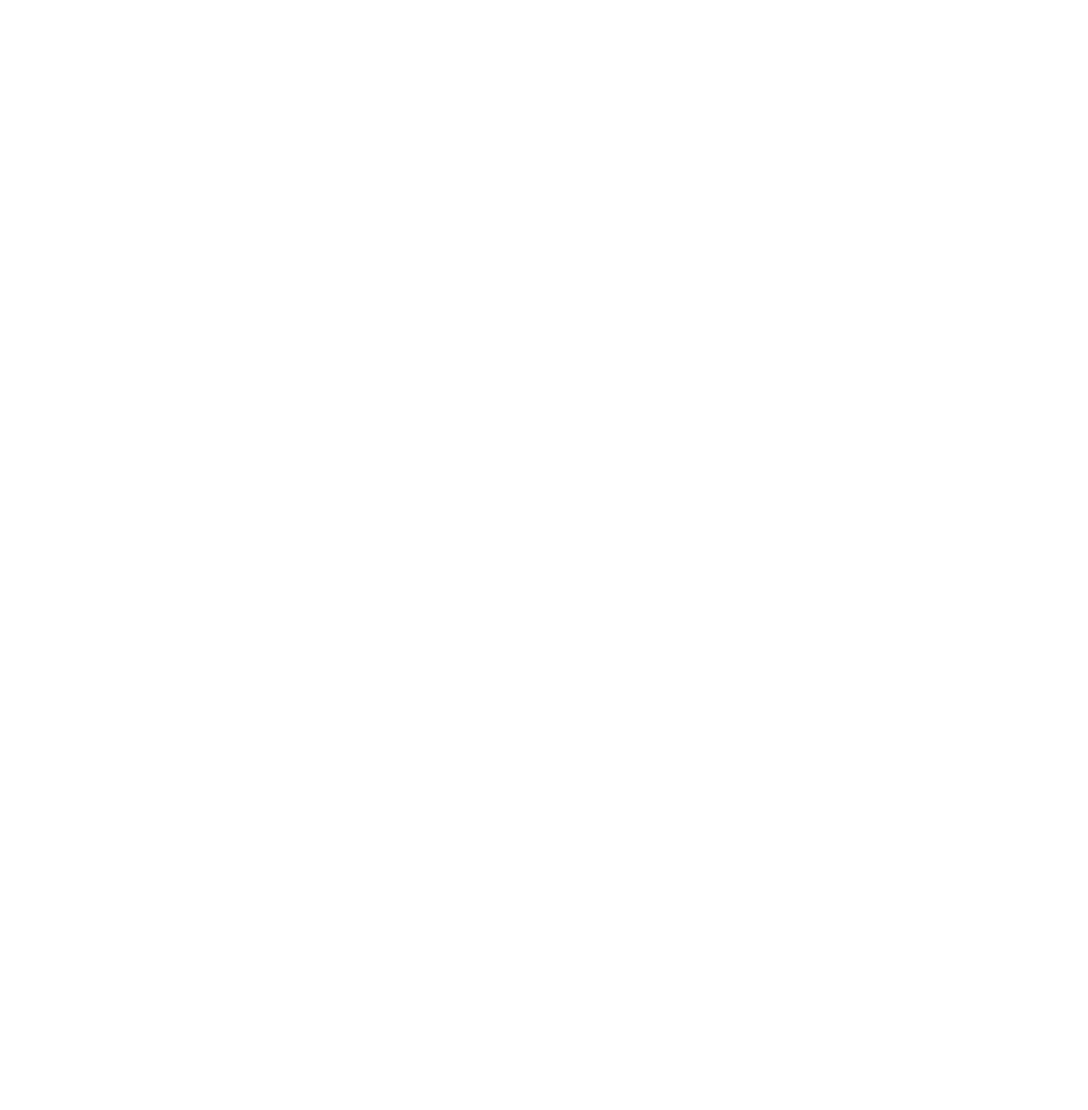
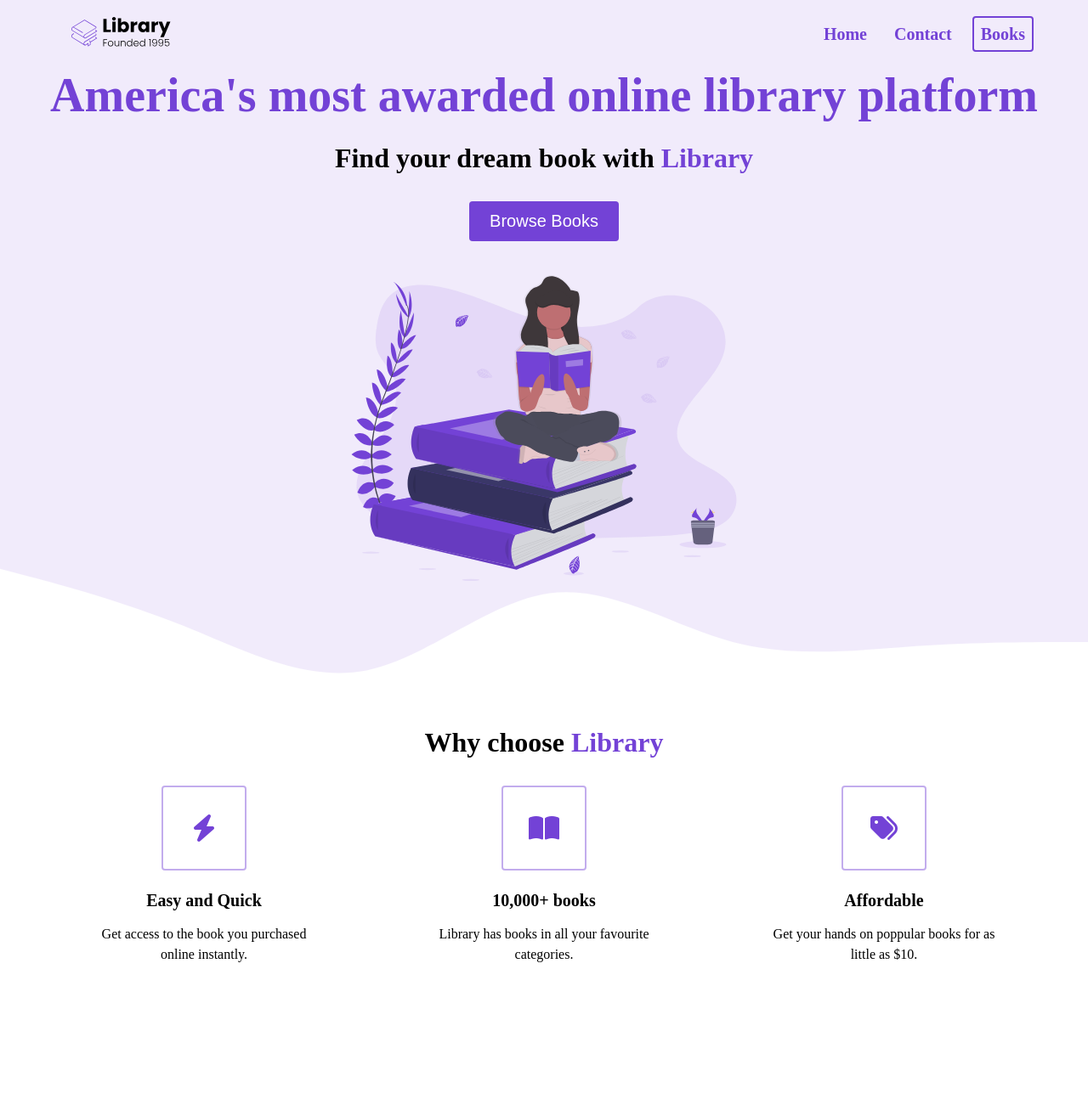
Before and after one commit to Hwk-FES97/E-Commerce, a plain HTML site: page index.html in a window 1280 px wide. Shown: the whole page at 85% size. Before the commit the page ends 800 px from the top, so only its background shows below. Drawn offline with Linux system fonts and the light colour scheme.

Commit message:
Your-Message

```diff
--- a/index.html
+++ b/index.html
@@ -3,9 +3,90 @@
 <head>
     <meta charset="UTF-8">
     <meta name="viewport" content="width=device-width, initial-scale=1.0">
-    <title>Document</title>
+    <title>library</title>
+    <link rel="stylesheet" href="style.css">
+    <script src="https://kit.fontawesome.com/90ad0d0c65.js" crossorigin="anonymous"></script>
 </head>
 <body>
+    <section id="landing">
+        <nav>
+         <div class="nav__container">
+            <img class="logo" src="./assets/Library.svg" alt="">
+            <ul class="nav__links">
+                <li><a href="#" class="nav__link" >Home</a></li>
+                <li><a href="#" class="nav__link" >Contact</a></li>
+                <li><a href="#" class="nav__link nav__link--primary" >Books</a></li>
+            </ul>
+         </div>
+        </nav>
+        <header>
+            <div class="header__container">
+                <div class="header__description">
+                    <h1>America's most awarded online library platform</h1>
+                    <h2>Find your dream book with <span class="purple">Library</span></h2>
+                    <button class="btn">Browse Books</button>
+                </div>
+                <figure class="header__img--wrapper">
+                  <img src="./assets/Undraw_Books.svg" class="header__img" alt="">
+                </figure>
+            </div>
+        </header>
+    </section>
+    <main>
+        <section id="highlights">
+            <div class="container">
+                <div class="row">
+                    <h2 class="section__title">
+                        Why choose <span class="purple">Library</span>
+                    </h2>
+                    <div class="highlight__wrapper">
+                        <div class="highlight">
+                            <div class="highlight__img">
+                                <i class="fas fa-bolt" aria-hidden="true"></i>
+                            </div>
+                            <h3 class="highlight__subtitle">Easy and Quick</h3>
+                            <p class="highlight__para">Get access to the book you purchased online instantly.</p>
+                        </div>
+                        <div class="highlight">
+                            <div class="highlight__img">
+                                <i class="fa-solid fa-book-open" aria-hidden="true"></i>
+                            </div>
+                            <h3 class="highlight__subtitle">10,000+ books</h3>
+                            <p class="highlight__para">Library has books in all your favourite categories.</p>
+                        </div>
+                        <div class="highlight">
+                            <div class="highlight__img">
+                                <i class="fa-solid fa-tags" aria-hidden="true"></i>
+                            </div>
+                            <h3 class="highlight__subtitle">Affordable</h3>
+                            <p class="highlight__para">Get your hands on poppular books for as little as $10.</p>
+                        </div>
+                    </div>
+                </div>
+            </div>
+        </section>
+        <section id="features">
+            <div class="container">
+                <div class="row">
 
+                </div>
+            </div>
+        </section>
+        <div id="recent">
+            <div class="container">
+                <div class="row">
+
+                </div>
+            </div>
+        </div>
+        <section id="explore">
+            <div class="container">
+                <div class="row">
+
+                </div>
+            </div>
+        </section>
+    </main>
+    <footer></footer>
 </body>
 </html>
--- a/style.css
+++ b/style.css
@@ -0,0 +1,221 @@
+@import url('https://fonts.googleapis.com/css2?family=Roboto:wght@400;500;700&display=swap');
+* {
+    padding: 0;
+    margin: 0;
+    box-sizing: border-box;
+}
+
+nav {
+    height: 80px;
+    display: flex;
+}
+
+img {
+    width: 100%;
+    height: 100%;
+    max-height: 50vh;
+    padding: 20px;
+}
+
+p {
+    line-height: 1.5;
+}
+
+.nav__container {
+    width: 100%;
+    max-width: 1200px;
+    padding: 0 24px;
+    display: flex;
+    justify-content: space-between;
+    align-items: center;
+    margin: 0 auto;
+}
+
+.purple {
+    color: #7342d6;
+}
+
+.logo {
+    width: 160px;
+}
+
+ul {
+    display: flex;
+}
+
+li {
+    list-style-type: none;
+}
+
+.nav__link {
+    margin-left: 16px;
+    text-decoration: none;
+    font-size: 20px;
+    color: #7342d6;
+    font-weight: bold;
+    padding: 8px;
+}
+
+.nav__link:hover {
+text-decoration: underline;
+}
+
+.nav__link--primary {
+    border: 2px solid  #7342d6;
+    border-radius: 4px;
+}
+
+.nav__link--primary:hover {
+    text-decoration: none;
+}
+
+/*
+
+LANDING
+
+*/
+
+#landing {
+    background-color: rgba(115, 66, 214, 0.1);
+}
+
+header {
+    height: calc(100vh - 80px);
+}
+
+.header__conntainer {
+    width: 100%;
+    max-width: 720px;
+    margin: 0 auto;
+    height: 100%;
+    display: flex;
+    flex-direction: column;
+    justify-content: space-around;
+    padding-top: 24px;
+}
+
+.header__description {
+    display: flex;
+    flex-direction: column;
+    align-items: center;
+}
+
+.header__img--wrapper {
+    padding: 20px;
+    z-index: 2;
+}
+
+h1 {
+    font-size: 56px;
+    color: #7342d6;
+    margin-bottom: 24px;
+    text-align: center;
+}
+
+h2 {
+    font-size: 32px;
+    margin-bottom: 32px;
+    text-align: center;
+}
+
+button {
+    cursor: pointer;
+}
+
+button:active {
+    transform: translateY(1px);
+}
+
+.btn {
+    background-color: #7342d6;
+    color: white;
+    padding: 12px 24px;
+    font-size: 20px;
+    border-radius: 4px;
+    border: none;
+}
+
+
+
+.container {
+    padding: 56px 0;
+}
+
+.row {
+    width: 100%;
+    max-width: 1200px;
+    margin: 0 auto;
+}
+/*
+
+HIGHLIGHTS
+
+*/
+
+#highlights {
+    position: relative;
+}
+
+#highlights:before {
+    /* background: url(assets/wave.svg);
+    content: "";
+    position: absolute;
+    top: 1px;
+    left: 0;
+    transform: translatY(-100%);
+    width: 101vw;
+    height: 12vw;
+    background-size: cover;
+    background-repeat:  no-repeat;
+    z-index: 1; */
+}
+
+#highlights:before {
+    background: url('assets/wave.svg');
+    content: "";
+    position: absolute;
+    width: 101vw;
+    height: 20vh;
+    top: 1px;
+    left: 0;
+    z-index: 1;
+    background-size: cover;
+    background-repeat: no-repeat;
+    transform: translateY(-100%);
+}
+
+.highlight__wrapper {
+    display: flex;
+}
+
+.highlight {
+    padding: 0 24px;
+    width: calc(100% / 3);
+    display: flex;
+    align-items: center;
+    justify-content: center;
+    flex-direction: column;
+}
+
+.highlight__para {
+    text-align: center;
+    max-width: 280px;
+}
+
+.highlight__img {
+    border: 2px solid #7342d66f;
+    color: #7342d6;
+    width: 100px;
+    height: 100px;
+    display: flex;
+    align-items: center;
+    justify-content: center;
+    border-radius: 4px;
+    font-size: 32px;
+    margin-bottom: 24px;
+}
+
+.highlight__subtitle {
+    font-size: 20px;
+    margin-bottom: 16px;
+}
```
Also changed, not shown: assets/Library.svg (added), assets/Undraw_Books.svg (added), assets/atomic habits.jpg (added), assets/book-1.jpeg (added), assets/book-2.jpeg (added), assets/book-3.jpeg (added), assets/book-4.jpeg (added), assets/book-5.jpeg (added), assets/book-6.jpeg (added), assets/book-7.jpg (added), assets/book-8.jpeg (added), assets/crack the coding interview.png (added), assets/david goggins.jpeg (added), assets/deep work.jpeg (added), 1 more files.
